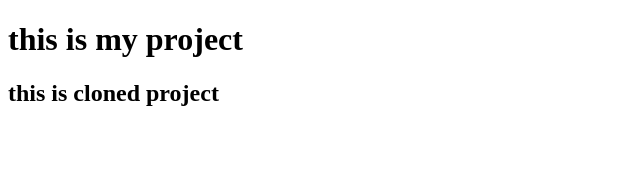
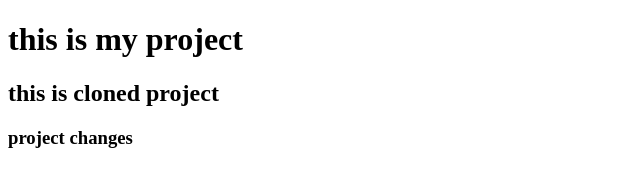
Before and after one commit to akshithathipparam/new-project, a plain HTML site: page index.html in a window 1280 px wide. Shown: the whole page, without its empty margins (0-640 px from the left). Drawn offline with Linux system fonts and the light colour scheme.

Commit message:
project changes

```diff
--- a/index.html
+++ b/index.html
@@ -8,5 +8,6 @@
 <body>
     <h1>this is my project</h1>
     <h2>this is cloned project</h2>
+    <h3>project changes</h3>
 </body>
 </html>
```
